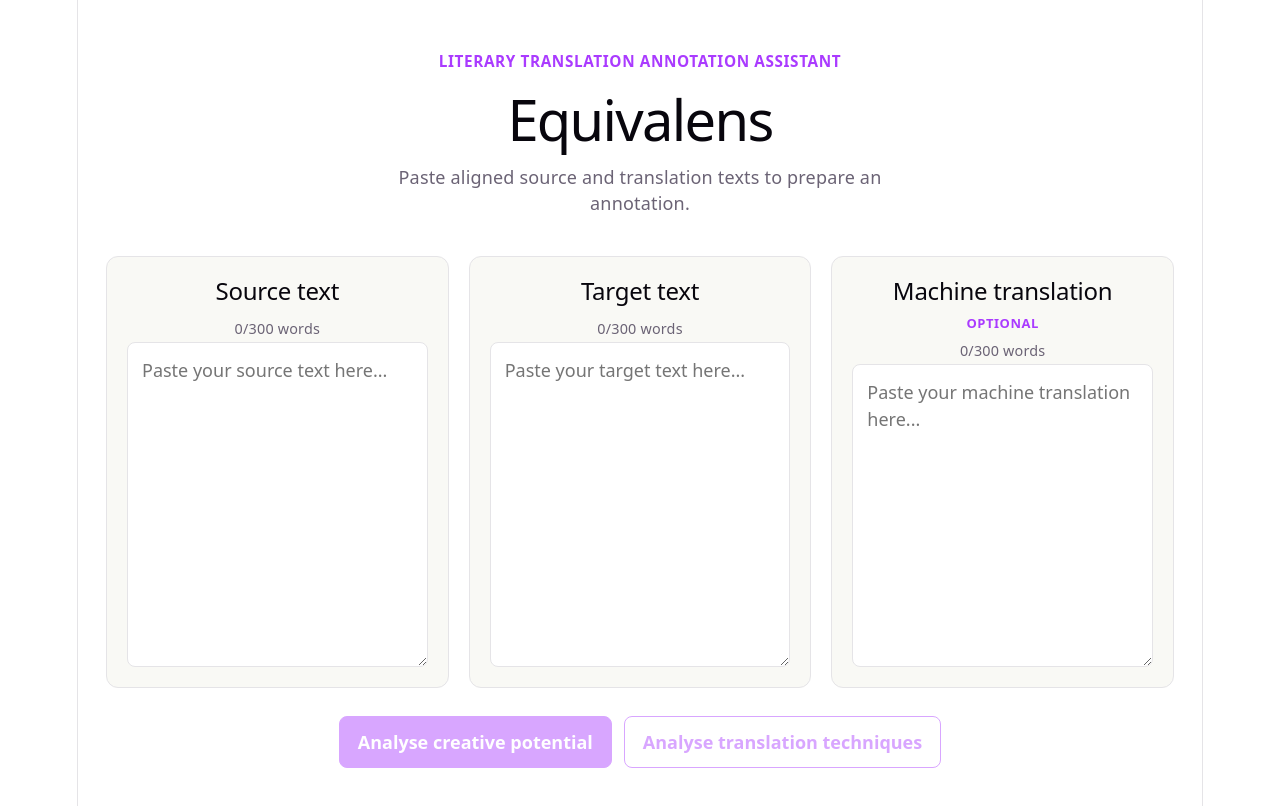
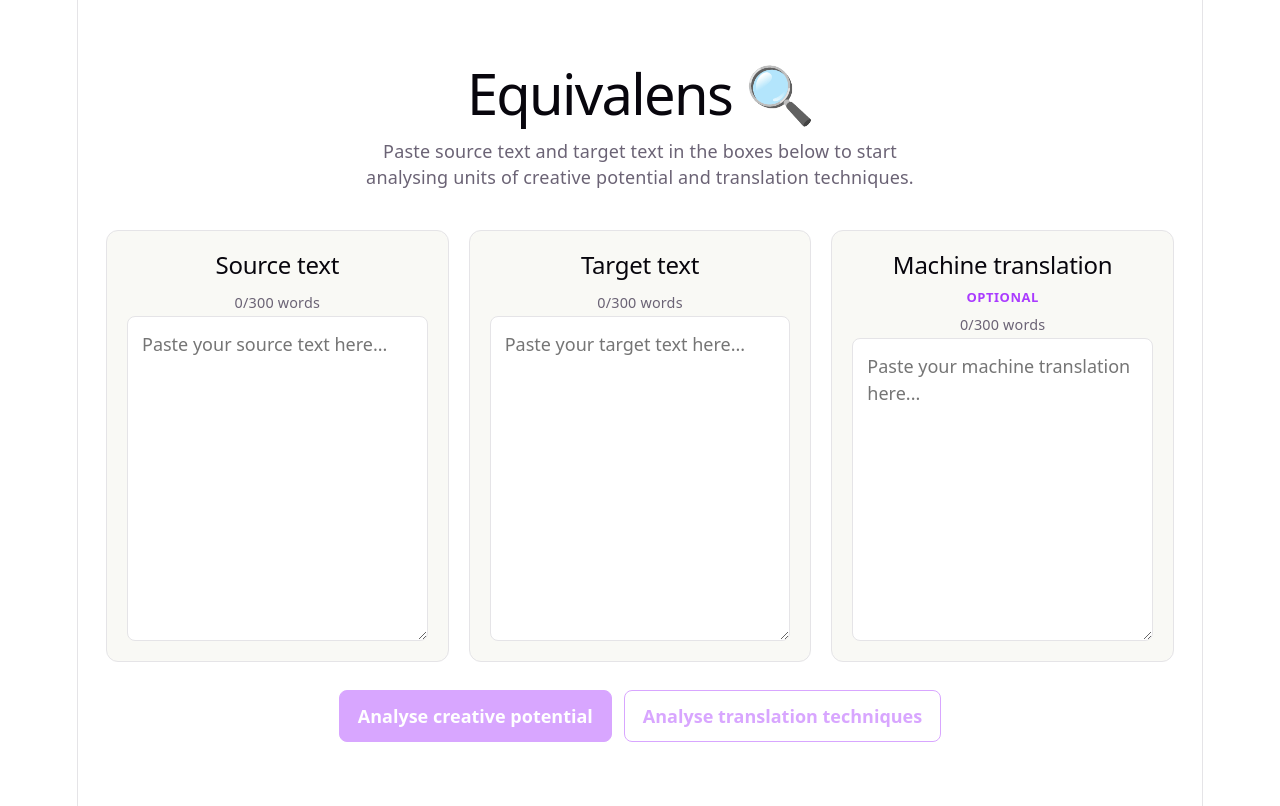
Before and after one commit to cobaltspiral/equivalens, a React (Vite) app in the folder equivalens/: page / in a window 1280 px wide. Shown: the top 806 px of the page. Built offline with nearby package versions, Linux system fonts and the light colour scheme.

Commit message:
Modified the header

```diff
--- a/equivalens/src/App.jsx
+++ b/equivalens/src/App.jsx
@@ -119,10 +119,9 @@ async function analyseTechniques() {
   return (
     <main className="app">
       <header className="hero">
-        <p className="eyebrow">Literary translation annotation assistant</p>
-        <h1>Equivalens</h1>
+        <h1>Equivalens 🔍</h1>
         <p className="intro">
-          Paste aligned source and translation texts to prepare an annotation.
+        Paste source text and target text in the boxes below to start analysing units of creative potential and translation techniques.
         </p>
       </header>
 
```
